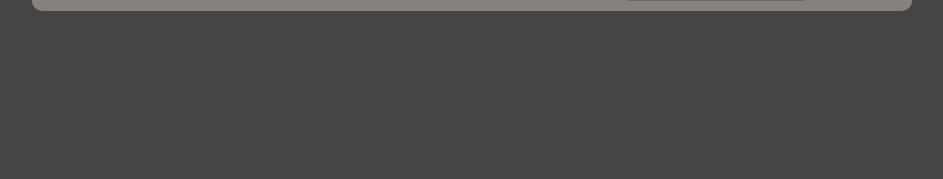
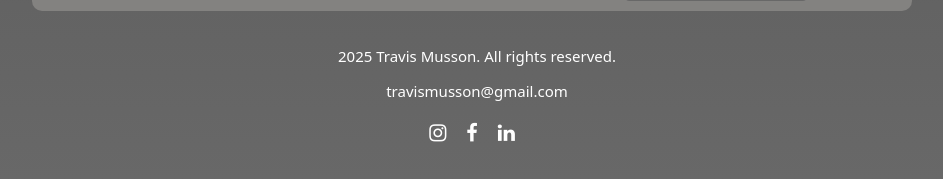
Before and after one commit to travismusson/E-ComWebsite, a PHP site: page / in a window 1280 px wide. Shown: the part 1554-1733 px from the top of the page, without its empty margins (168-1111 px from the left). Before the commit the page ends 1565 px from the top, so only its background shows below. Run offline with PHP 8.4, Linux system fonts and the light colour scheme; data that the repository does not hold is empty.

Commit message:
Added Footer for relevant details, also added some related styling for footer and linear gradient for background to ease look

```diff
--- a/index.php
+++ b/index.php
@@ -48,6 +48,7 @@ endif; ?>
     <link href="https://fonts.googleapis.com/css2?family=Material+Symbols+Outlined" rel="stylesheet"/>
     <!--<link rel="stylesheet" href="https://cdn.jsdelivr.net/npm/water.css@2/out/water.css">   testing some classess framework - very cool plug nd play element but doesnt align with my website idea -->
     <!--<link rel="stylesheet" href="https://cdn.jsdelivr.net/npm/bootstrap@4.6.1/dist/css/bootstrap.min.css">     was testing bootstrap but its too late to incorperate it but for future projects i might look to use it and not suffer through all the styling ive been doing haha-->
+    <link rel="stylesheet" href="https://cdnjs.cloudflare.com/ajax/libs/font-awesome/4.7.0/css/font-awesome.min.css">
     <title>E-commerce Platform</title>
 </head>
 <body>
@@ -79,6 +80,7 @@ endif; ?>
             <a href="#">Cart</a>
         </div>
     </header>
+    <div class= "headerBtnContainer">
     <div class="directAddProduct">
         <button onclick="location.href='addproduct.php'">Add Product</button>     <!--this is the add product button that will redirect the user to the add product page-->
     </div>
@@ -97,6 +99,7 @@ endif; ?>
                 <li><div class="catItems"><span class="material-symbols-outlined">kettle</span><a href="#">Kitchen</a></div></li>
             </ul>
         </div>
+    </div>
     </div>
 </div>
 
@@ -279,8 +282,23 @@ endif; ?>
 
 <div class="cartContainer">
     <div></div>
+
 </div>
-    <script src="scripts.js"></script>
-    <script src="validate.js"></script>
+<div class="footerContainer">
+    <footer>
+        <p>2025 Travis Musson. All rights reserved.</p>
+        <p><a href="mailto:travismusson@gmail.com">travismusson@gmail.com</a></p>
+        <picture>
+            <a href = "https://www.instagram.com/travismusson/"><i class="fa fa-brands fa-instagram fa-lg"></i>
+            </a>
+            <a href = "https://www.facebook.com/travis.musson.7"><i class="fa fa-brands fa-facebook fa-lg"></i>
+            </a>
+            <a href = "https://www.linkedin.com/in/travis-musson-a5a30a298"><i class="fa fa-brands fa-linkedin fa-lg"></i>
+            </a>
+        </picture>
+    </footer>
+</div>
+<script src="scripts.js"></script>
+<script src="validate.js"></script>
 </body>
 </html>
--- a/scripts.js
+++ b/scripts.js
@@ -54,8 +54,10 @@ let registerEmailError = document.getElementById("emailError");
 let registerPasswordError = document.getElementById("passwordError");
 let registerFirstNameError = document.getElementById("firstNameError");
 let registerLastNameError = document.getElementById("lastNameError");
-
-
+//moving the footer with the category menu
+let footer = document.querySelector(".footerContainer");        //not working
+//now that im actually thinking about it would it not be easier to just move the entire body?
+//let body = document.querySelector("body");
 //events
 dropdownButton.addEventListener("click", function () {
     //https://www.youtube.com/watch?v=atS_A9HHAVo&ab_channel=BroCode        --ternary operator usage
@@ -74,10 +76,12 @@ dropdownButton.addEventListener("mouseover", function () {
     if(!menuIsToggled){         //ensures no more overiding the click event causing incosistencies before
         categoryMenu.style.opacity = "1";
         categoryMenu.style.visibility = "visible";
+        //body.style.transform = "translateY(250px)"; // Move body down when menu is open       //works but moves headerstrip aswell
         latestDealsContainer.style.transform = "translateY(250px)";
         topSellersContainer.style.transform = "translateY(250px)";
         popularCategoriesContainer.style.transform = "translateY(250px)";
         bestCarDealsContainer.style.transform = "translateY(250px)";
+        footer.style.transform = "translateY(250px)"; // Move footer down when menu is open
     }
 });
 
@@ -90,6 +94,7 @@ categoryMenu.addEventListener("mouseover", function () {
         topSellersContainer.style.transform = "translateY(250px)";
         popularCategoriesContainer.style.transform = "translateY(250px)";
         bestCarDealsContainer.style.transform = "translateY(250px)";
+        footer.style.transform = "translateY(250px)";
     }
 });
 
@@ -103,6 +108,7 @@ dropdownButton.addEventListener("mouseout", function () {
         topSellersContainer.style.transform = "translateY(0)";
         popularCategoriesContainer.style.transform = "translateY(0)";
         bestCarDealsContainer.style.transform = "translateY(0)";
+        footer.style.transform = "translateY(0)"; // Reset footer position when menu is closed
     }
 });
 
@@ -115,6 +121,7 @@ categoryMenu.addEventListener("mouseout", function () {
         topSellersContainer.style.transform = "translateY(0)";
         popularCategoriesContainer.style.transform = "translateY(0)";
         bestCarDealsContainer.style.transform = "translateY(0)";
+        footer.style.transform = "translateY(0)";
     }
 });
 
--- a/style.css
+++ b/style.css
@@ -1,9 +1,14 @@
+html{
+    scroll-behavior: smooth; /*smooth scrolling*/
+}
+
 body{
     font-family: system-ui, -apple-system, BlinkMacSystemFont, 'Segoe UI', Roboto, Oxygen, Ubuntu, Cantarell, 'Open Sans', 'Helvetica Neue', sans-serif;
     font-size: 15px;
     font: normal;
     background-color: #464545;
     color: white;
+    background: linear-gradient(to top, #686868, rgb(54, 54, 54));
 }
 
 a{
@@ -19,6 +24,11 @@ a{
     padding: 20px;
 
 }
+/*
+.headerBtnContainer{
+    position: relative;
+}
+    */
 
 .homeStrip{
     display: flex;      /*trying to make search bar fit screen by making the container a flex box adapting to smaller screensizes*/
@@ -878,7 +888,7 @@ form .btnLogin button:hover, form .btnRegister button:hover{
 
 .directAddProduct{
     display: block;
-    position: fixed;
+    position: absolute;
     right: 30px;
     left: auto;
 }
@@ -908,3 +918,39 @@ form .btnLogin button:hover, form .btnRegister button:hover{
     transition: 1s ease-in-out;
     background-color: #464545;      /*makes it more visible might remove tho*/
 }
+
+.footerContainer{
+    border-radius: 20px;
+    /*background: linear-gradient(to bottom, #464545, rgb(54, 54, 54));*/
+    color: #fff;
+    padding: 20px;
+    transition:all 0.5s ease-in-out;
+}
+.footerContainer p {
+    padding-left: 5px;
+    width: 100%;
+    height: auto;
+    display: flex;
+    justify-content: center;
+    align-items: center;
+}
+
+.footerContainer p a:hover{
+    color: #838280;
+    transition: all 0.5s ease-in-out;
+}
+
+.footerContainer picture{
+    display: flex;
+    justify-content: center;
+    align-items: center;
+}
+
+.footerContainer picture i{
+    padding:10px 10px;
+}
+
+.footerContainer picture i:hover{
+    transition: all 0.5s ease-in-out;
+    color: #838280;
+}
```
Also changed, not shown: account.php (+16 -1 lines), addproduct.php (+16 -2 lines), product.php (+15 -0 lines).
